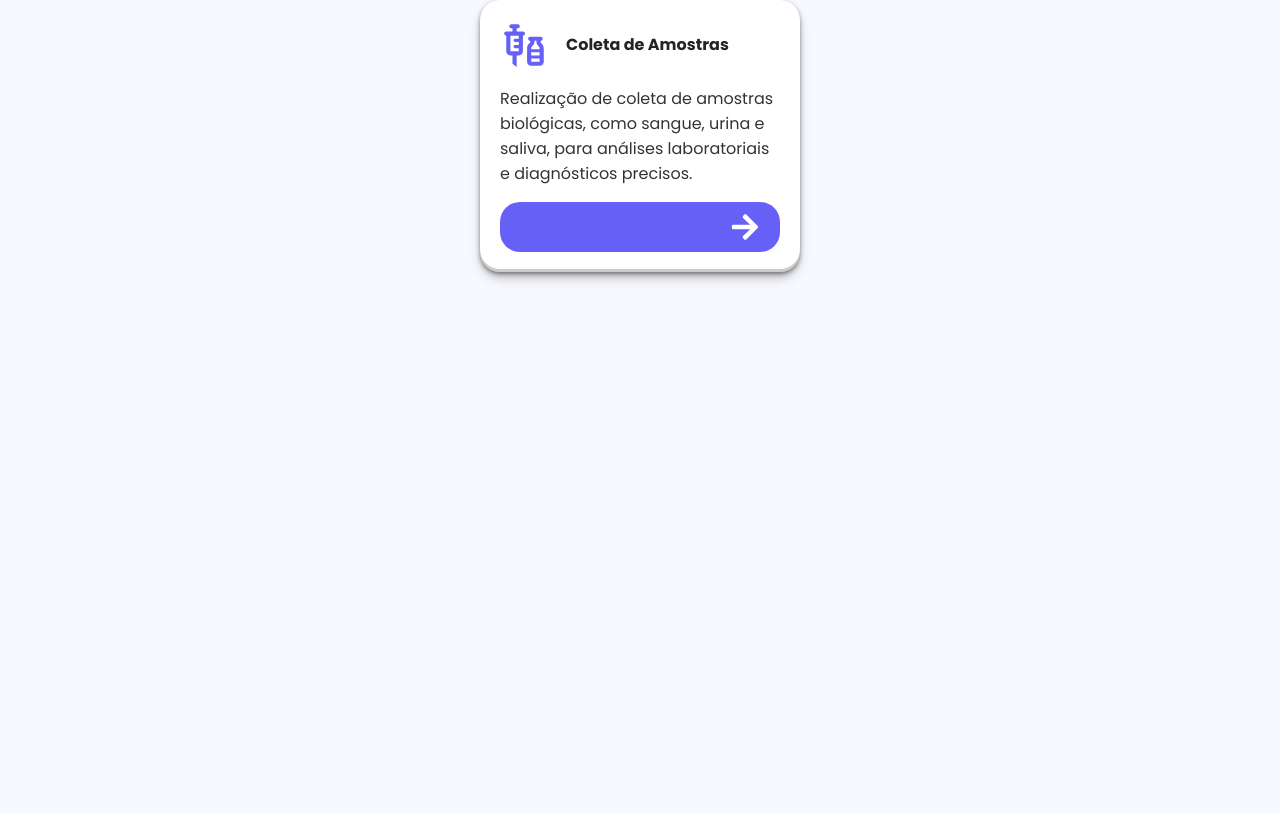
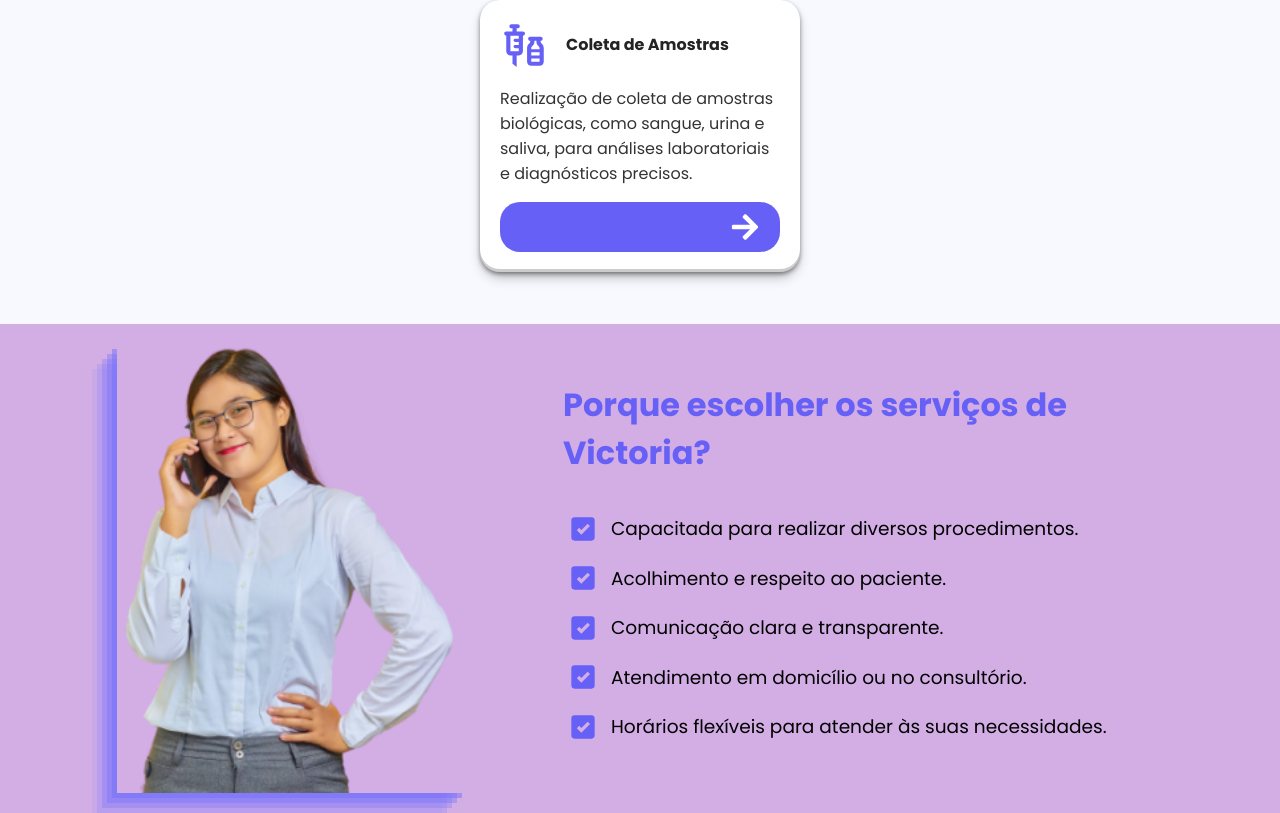
Before and after one commit to Darlan0307/LandingPage-nurse, a React (Vite) app: page / in a window 1280 px wide. Shown: the part 1668-2481 px from the top of the page. Before the commit the page ends 1992 px from the top, so only its background shows below. Built offline with nearby package versions, Linux system fonts and the light colour scheme.

Commit message:
:lipstick: seção choose us finalizada

```diff
--- /dev/null
+++ b/src/components/ChooseUs/index.jsx
@@ -0,0 +1,36 @@
+import './styles.scss'
+import img from '../../assets/choose-us.png'
+import { BiSolidCheckboxChecked } from "react-icons/bi";
+
+const ChooseUs = () => {
+  return (
+    <section className='ChooseUs'>
+      <img className='img-ChooseUs' src={img} alt="Choose Us" />
+      <div className='info-ChooseUs'>
+        <h2>Porque escolher os serviços de Victoria?</h2>
+        <p>
+          <BiSolidCheckboxChecked/>
+          <span>Capacitada para realizar diversos procedimentos.</span>
+        </p>
+        <p>
+          <BiSolidCheckboxChecked/>
+          <span>Acolhimento e respeito ao paciente.</span>
+        </p>
+        <p>
+          <BiSolidCheckboxChecked/>
+          <span>Comunicação clara e transparente.</span>
+        </p>
+        <p>
+          <BiSolidCheckboxChecked/>
+          <span>Atendimento em domicílio ou no consultório.</span>
+        </p>
+        <p>
+          <BiSolidCheckboxChecked/>
+          <span>Horários flexíveis para atender às suas necessidades.</span>
+        </p>
+      </div>
+    </section>
+  )
+}
+
+export default ChooseUs
--- /dev/null
+++ b/src/components/ChooseUs/styles.scss
@@ -0,0 +1,54 @@
+$primary:#6660f6;
+$bg:#d2aee5;
+
+.ChooseUs{
+  padding: 20px;
+  background-color: $bg;
+  display: flex;
+  flex-direction: column;
+  justify-content: center;
+  align-items: center;
+  gap: 2em;
+
+  @media (min-width:900px){
+    flex-direction: row;
+    gap: 6em;
+  }
+
+  .img-ChooseUs{
+    width: 90%;
+    max-width: 350px;
+    // box-shadow: rgba(118, 114, 250, 0.5) -5px 5px, rgba(118, 114, 250, 0.4) rgba(118, 114, 250, 0.3) -15px 15px, rgba(118, 114, 250, 0.2) -20px 20px, rgba(118, 114, 250, 0.1) -25px 25px;
+
+
+    box-shadow: rgba(118, 114, 250, 0.5) -5px 5px, rgba(118, 114, 250, 0.4) -10px 10px, rgba(118, 114, 250, 0.3) -15px 15px, rgba(118, 114, 250, 0.2) -20px 20px, rgba(118, 114, 250, 0.1) -25px 25px;
+  }
+
+  .info-ChooseUs{
+    max-width: 600px;
+    h2{
+      color: $primary;
+      font-size: calc(1.6em + .5vw);
+      text-align: left;
+      margin-bottom: 1em;
+    }
+
+    p{
+      display: grid;
+      grid-template-columns: 40px auto;
+      margin-bottom: .6em;
+      align-items: center;
+
+      gap: .5em;
+      svg{
+        color: $primary;
+        font-size: 40px;
+      }
+
+      span{
+        font-size: calc(1em + 0.2vw);
+      }
+    }
+  }
+
+}
--- a/src/components/pages/Home/index.jsx
+++ b/src/components/pages/Home/index.jsx
@@ -3,6 +3,7 @@ import HeaderBottom from '../../AppHeader/HeaderBottom'
 import HeaderTop from '../../AppHeader/HeaderTop'
 import Dedicated from '../../Dedicated'
 import HomeServices from '../../HomeServices'
+import ChooseUs from '../../ChooseUs'
 
 const Home = () => {
   const container = useRef(null)
@@ -19,6 +20,7 @@ const Home = () => {
         <HeaderBottom/>
         <Dedicated/>
         <HomeServices/>
+        <ChooseUs/>
       </div>
     </>
   )
```
Also changed, not shown: src/assets/choose-us.png.
